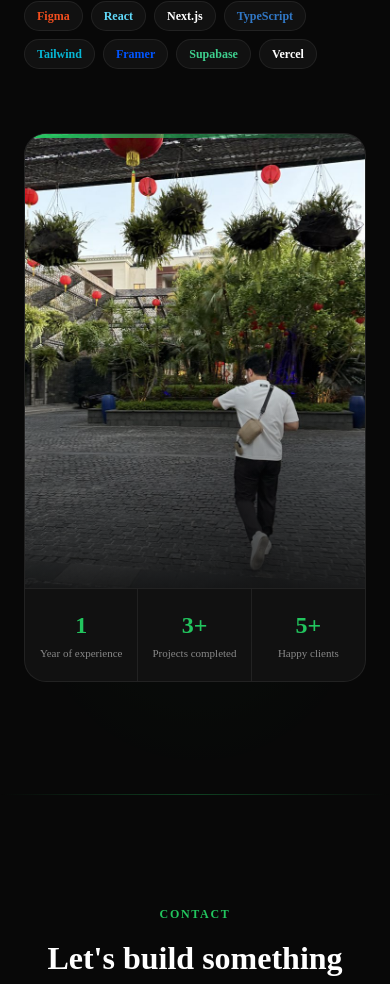
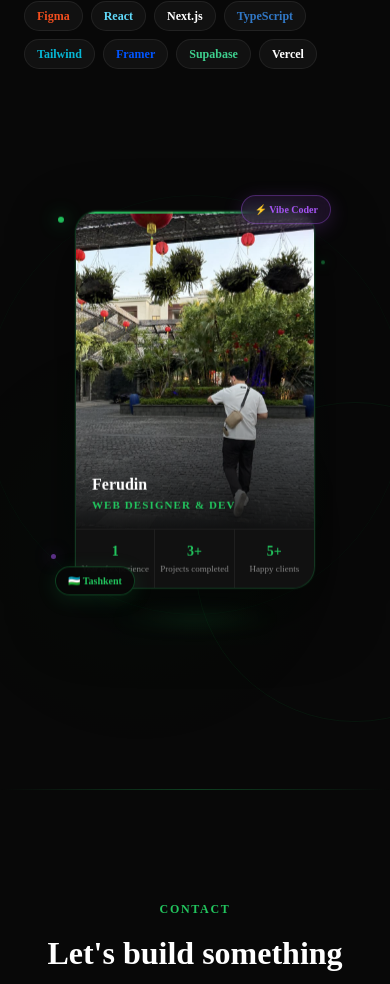
Before and after one commit to ferudinaxmedov/ferudin, a Next.js app: page /en in a window 390 px wide. Shown: the part 3639-4623 px from the top of the page. Built offline with nearby package versions, Linux system fonts and the light colour scheme.

Commit message:
feat: about section — floating card with mouse parallax, tilt, decorative elements

```diff
--- a/src/components/public/About.tsx
+++ b/src/components/public/About.tsx
@@ -1,6 +1,7 @@
 'use client';
 
 import { useTranslations } from 'next-intl';
+import { useRef, useCallback } from 'react';
 
 const tools = [
   { name: 'Figma', color: '#F24E1E' },
@@ -17,50 +18,211 @@ export default function About() {
   const t = useTranslations('about');
   const toolsLabel = useTranslations()('tools');
 
+  const sceneRef = useRef<HTMLDivElement>(null);
+  const cardRef = useRef<HTMLDivElement>(null);
+  const glowRef = useRef<HTMLDivElement>(null);
+  const shadowRef = useRef<HTMLDivElement>(null);
+  const rafRef = useRef<number | null>(null);
+
+  const handleMouseMove = useCallback((e: React.MouseEvent<HTMLDivElement>) => {
+    if (!sceneRef.current || !cardRef.current) return;
+    if (rafRef.current) cancelAnimationFrame(rafRef.current);
+
+    rafRef.current = requestAnimationFrame(() => {
+      const rect = sceneRef.current!.getBoundingClientRect();
+      // Normalize -1 to 1
+      const nx = ((e.clientX - rect.left) / rect.width - 0.5) * 2;
+      const ny = ((e.clientY - rect.top) / rect.height - 0.5) * 2;
+
+      // Card: subtle tilt + translate
+      const rotY = nx * 6;
+      const rotX = -ny * 6;
+      const tx = nx * 10;
+      const ty = ny * 6;
+      cardRef.current!.style.transform =
+        `perspective(900px) rotateX(${rotX}deg) rotateY(${rotY}deg) translate(${tx}px, ${ty}px)`;
+
+      // Glow follows cursor
+      if (glowRef.current) {
+        glowRef.current.style.left = `${((nx + 1) / 2) * 100}%`;
+        glowRef.current.style.top = `${((ny + 1) / 2) * 100}%`;
+        glowRef.current.style.opacity = '1';
+      }
+
+      // Shadow moves opposite
+      if (shadowRef.current) {
+        shadowRef.current.style.transform = `translate(${-tx * 0.6}px, ${Math.abs(ty) * 0.4 + 16}px) scaleX(${1 - Math.abs(nx) * 0.15})`;
+      }
+    });
+  }, []);
+
+  const handleMouseLeave = useCallback(() => {
+    if (!cardRef.current) return;
+    cardRef.current.style.transition = 'transform 0.7s cubic-bezier(0.16,1,0.3,1)';
+    cardRef.current.style.transform = 'perspective(900px) rotateX(0deg) rotateY(0deg) translate(0px, 0px)';
+    if (glowRef.current) glowRef.current.style.opacity = '0';
+    if (shadowRef.current) shadowRef.current.style.transform = 'translate(0, 16px) scaleX(0.85)';
+    setTimeout(() => {
+      if (cardRef.current) cardRef.current.style.transition = '';
+    }, 700);
+  }, []);
+
   return (
     <section id="about" className="py-28 px-6 relative overflow-hidden">
       {/* Bg glow */}
       <div
-        className="pointer-events-none absolute bottom-0 right-0 w-96 h-96 rounded-full animate-glow"
-        style={{ background: 'radial-gradient(circle, rgba(34,197,94,0.06) 0%, transparent 70%)' }}
+        className="pointer-events-none absolute bottom-0 right-0 w-[500px] h-[500px] rounded-full animate-glow"
+        style={{ background: 'radial-gradient(circle, rgba(34,197,94,0.05) 0%, transparent 70%)' }}
         aria-hidden
       />
 
       <div className="max-w-6xl mx-auto">
         <div className="grid lg:grid-cols-2 gap-16 items-center">
 
-          {/* Left — Visual */}
-          <div className="reveal relative order-2 lg:order-1">
+          {/* Left — Floating Visual */}
+          <div className="reveal relative order-2 lg:order-1 flex items-center justify-center py-8">
+
+            {/* Mouse-aware scene container */}
+            <div
+              ref={sceneRef}
+              className="relative w-full flex items-center justify-center"
+              style={{ minHeight: '480px' }}
+              onMouseMove={handleMouseMove}
+              onMouseLeave={handleMouseLeave}
+            >
+              {/* Ambient background glow */}
+              <div
+                className="pointer-events-none absolute inset-0 rounded-3xl animate-glow"
+                style={{ background: 'radial-gradient(ellipse at 50% 60%, rgba(34,197,94,0.07) 0%, transparent 65%)' }}
+                aria-hidden
+              />
+
+              {/* Decorative ring behind card */}
+              <div
+                className="pointer-events-none absolute rounded-full border animate-float"
+                style={{
+                  width: '320px', height: '320px',
+                  borderColor: 'rgba(34,197,94,0.08)',
+                  animationDelay: '0.5s',
+                  top: '50%', left: '50%',
+                  transform: 'translate(-50%, -50%)',
+                }}
+                aria-hidden
+              />
+              <div
+                className="pointer-events-none absolute rounded-full border"
+                style={{
+                  width: '420px', height: '420px',
+                  borderColor: 'rgba(34,197,94,0.04)',
+                  top: '50%', left: '50%',
+                  transform: 'translate(-50%, -50%)',
+                }}
+                aria-hidden
+              />
+
+              {/* Floating dot decorations */}
+              {[
+                { size: 6, color: 'var(--g)', top: '12%', left: '10%', delay: '0s' },
+                { size: 4, color: 'rgba(34,197,94,0.5)', top: '20%', right: '12%', delay: '1s' },
+                { size: 5, color: 'rgba(168,85,247,0.6)', bottom: '18%', left: '8%', delay: '1.5s' },
+                { size: 3, color: 'rgba(34,197,94,0.4)', bottom: '25%', right: '15%', delay: '0.7s' },
+              ].map((d, i) => (
+                <div
+                  key={i}
+                  className="pointer-events-none absolute rounded-full animate-float"
+                  style={{
+                    width: d.size, height: d.size,
+                    background: d.color,
+                    top: d.top, left: (d as { left?: string }).left,
+                    right: (d as { right?: string }).right,
+                    bottom: d.bottom,
+                    animationDelay: d.delay,
+                    boxShadow: `0 0 ${d.size * 3}px ${d.color}`,
+                  }}
+                  aria-hidden
+                />
+              ))}
+
+              {/* Ground shadow */}
+              <div
+                ref={shadowRef}
+                className="pointer-events-none absolute bottom-4 left-1/2 rounded-full"
+                style={{
+                  width: '200px', height: '20px',
+                  background: 'radial-gradient(ellipse, rgba(34,197,94,0.18) 0%, transparent 70%)',
+                  transform: 'translate(-50%, 0) translateX(-50%) scaleX(0.85)',
+                  filter: 'blur(8px)',
+                  transition: 'transform 0.4s ease',
+                  marginLeft: '100px',
+                }}
+                aria-hidden
+              />
+
+              {/* THE CARD */}
+              <div
+                ref={cardRef}
+                className="relative animate-float"
+                style={{
+                  width: '240px',
+                  willChange: 'transform',
+                  transformStyle: 'preserve-3d',
+                  animationDuration: '5s',
+                }}
+              >
+                {/* Card */}
                 <div
                   className="relative rounded-3xl border overflow-hidden"
-              style={{ borderColor: 'var(--b)', background: 'var(--surface)' }}
+                  style={{
+                    borderColor: 'rgba(34,197,94,0.2)',
+                    background: 'var(--surface)',
+                    boxShadow: '0 24px 64px rgba(0,0,0,0.5), 0 0 0 1px rgba(34,197,94,0.08)',
+                  }}
                 >
+                  {/* Cursor-following inner glow */}
+                  <div
+                    ref={glowRef}
+                    className="pointer-events-none absolute w-32 h-32 rounded-full -translate-x-1/2 -translate-y-1/2 transition-opacity duration-300"
+                    style={{
+                      background: 'radial-gradient(circle, rgba(34,197,94,0.2) 0%, transparent 70%)',
+                      opacity: 0,
+                      filter: 'blur(16px)',
+                      zIndex: 10,
+                    }}
+                    aria-hidden
+                  />
+
                   {/* Photo */}
-              <div className="relative w-full" style={{ aspectRatio: '3/4' }}>
+                  <div className="relative overflow-hidden" style={{ aspectRatio: '3/4' }}>
                     <img
                       src="/ferudin-about.jpg"
                       alt="Ferudin Axmedov"
                       className="w-full h-full object-cover object-center"
+                      draggable={false}
                     />
-                {/* Dark overlay at bottom for stats */}
+                    {/* Bottom gradient */}
                     <div
                       className="absolute inset-0"
-                  style={{ background: 'linear-gradient(to bottom, transparent 45%, rgba(8,8,8,0.85) 100%)' }}
+                      style={{ background: 'linear-gradient(to bottom, transparent 50%, rgba(8,8,8,0.9) 100%)' }}
                       aria-hidden
                     />
-                {/* Green top accent */}
+                    {/* Green top line */}
                     <div
-                  className="absolute top-0 left-0 right-0 h-1"
-                  style={{ background: 'linear-gradient(90deg, var(--g), transparent)' }}
+                      className="absolute top-0 left-0 right-0 h-[2px]"
+                      style={{ background: 'linear-gradient(90deg, var(--g), rgba(34,197,94,0.3))' }}
                       aria-hidden
                     />
+
+                    {/* Name overlay */}
+                    <div className="absolute bottom-0 left-0 right-0 p-4">
+                      <p className="text-white font-black text-base leading-none">Ferudin</p>
+                      <p className="text-[var(--g)] text-[11px] font-semibold tracking-widest uppercase mt-1">
+                        Web Designer & Dev
+                      </p>
+                    </div>
                   </div>
 
-              {/* Stats */}
-              <div
-                className="grid grid-cols-3 border-t"
-                style={{ borderColor: 'var(--b)' }}
-              >
+                  {/* Stats row */}
+                  <div className="grid grid-cols-3 border-t" style={{ borderColor: 'rgba(255,255,255,0.06)' }}>
                     {[
                       { n: '1', l: t('years') },
                       { n: '3+', l: t('projects') },
@@ -68,14 +230,49 @@ export default function About() {
                     ].map((s, i) => (
                       <div
                         key={s.l}
-                    className={`flex flex-col items-center py-5 ${i < 2 ? 'border-r' : ''}`}
-                    style={{ borderColor: 'var(--b)' }}
+                        className={`flex flex-col items-center py-3 ${i < 2 ? 'border-r' : ''}`}
+                        style={{ borderColor: 'rgba(255,255,255,0.06)' }}
                       >
-                    <span className="font-black text-2xl" style={{ color: 'var(--g)' }}>{s.n}</span>
-                    <span className="text-[var(--text-sub)] text-[11px] mt-1 text-center">{s.l}</span>
+                        <span className="font-black text-sm" style={{ color: 'var(--g)' }}>{s.n}</span>
+                        <span className="text-[var(--text-sub)] text-[9px] mt-0.5 text-center leading-tight">{s.l}</span>
                       </div>
                     ))}
                   </div>
+                </div>
+
+                {/* Floating badge — top right */}
+                <div
+                  className="absolute -top-3 -right-4 px-3 py-1.5 rounded-full border text-[10px] font-bold animate-float"
+                  style={{
+                    borderColor: 'rgba(168,85,247,0.35)',
+                    background: 'rgba(168,85,247,0.12)',
+                    color: '#a855f7',
+                    animationDelay: '1s',
+                    animationDuration: '4.5s',
+                    boxShadow: '0 4px 20px rgba(168,85,247,0.2)',
+                    backdropFilter: 'blur(8px)',
+                  }}
+                >
+                  ⚡ Vibe Coder
+                </div>
+
+                {/* Floating badge — bottom left */}
+                <div
+                  className="absolute -bottom-3 -left-5 px-3 py-1.5 rounded-full border text-[10px] font-bold animate-float"
+                  style={{
+                    borderColor: 'rgba(34,197,94,0.3)',
+                    background: 'rgba(8,8,8,0.85)',
+                    color: 'var(--g)',
+                    animationDelay: '2s',
+                    animationDuration: '6s',
+                    boxShadow: '0 4px 20px rgba(34,197,94,0.15)',
+                    backdropFilter: 'blur(8px)',
+                  }}
+                >
+                  🇺🇿 Tashkent
+                </div>
+              </div>
+
             </div>
           </div>
 
```
Lines whose indentation alone changed are shown as unchanged.
